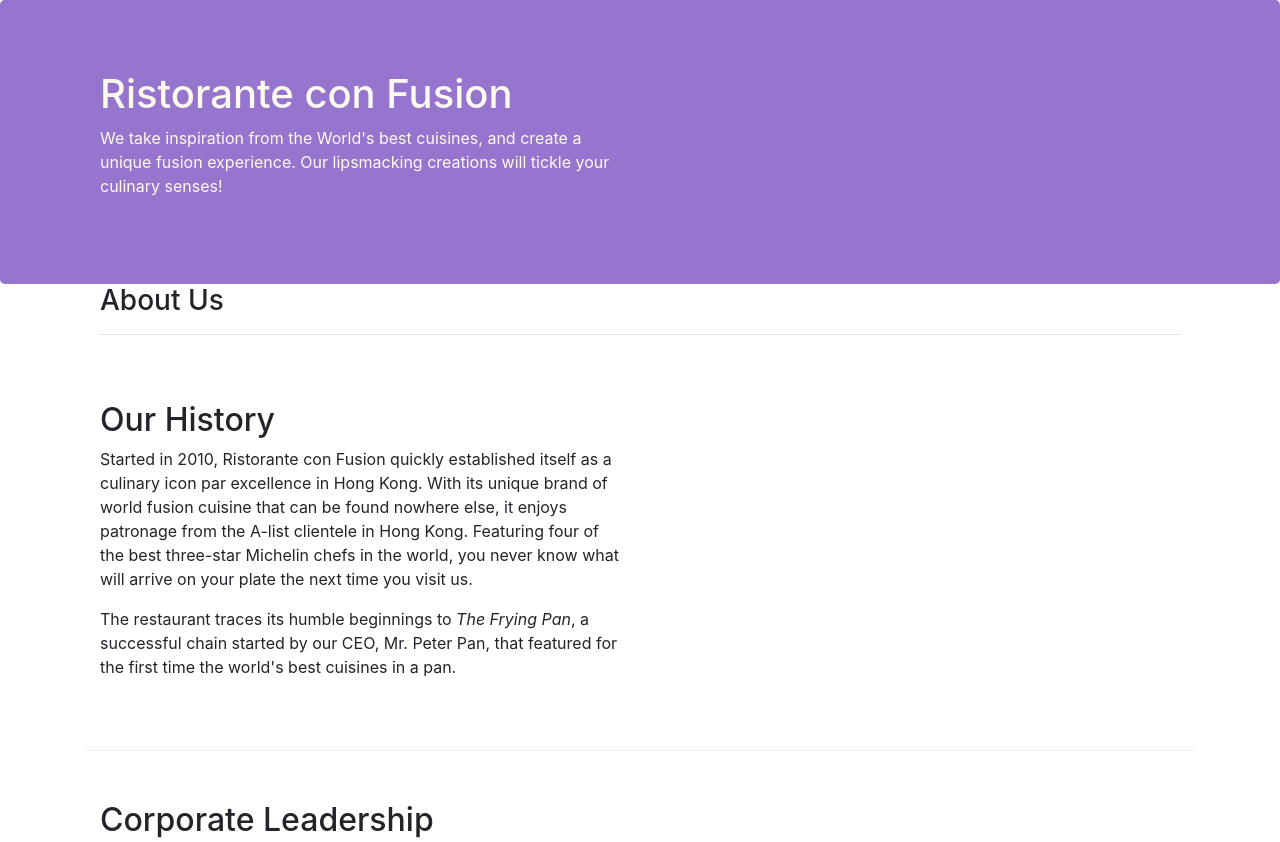
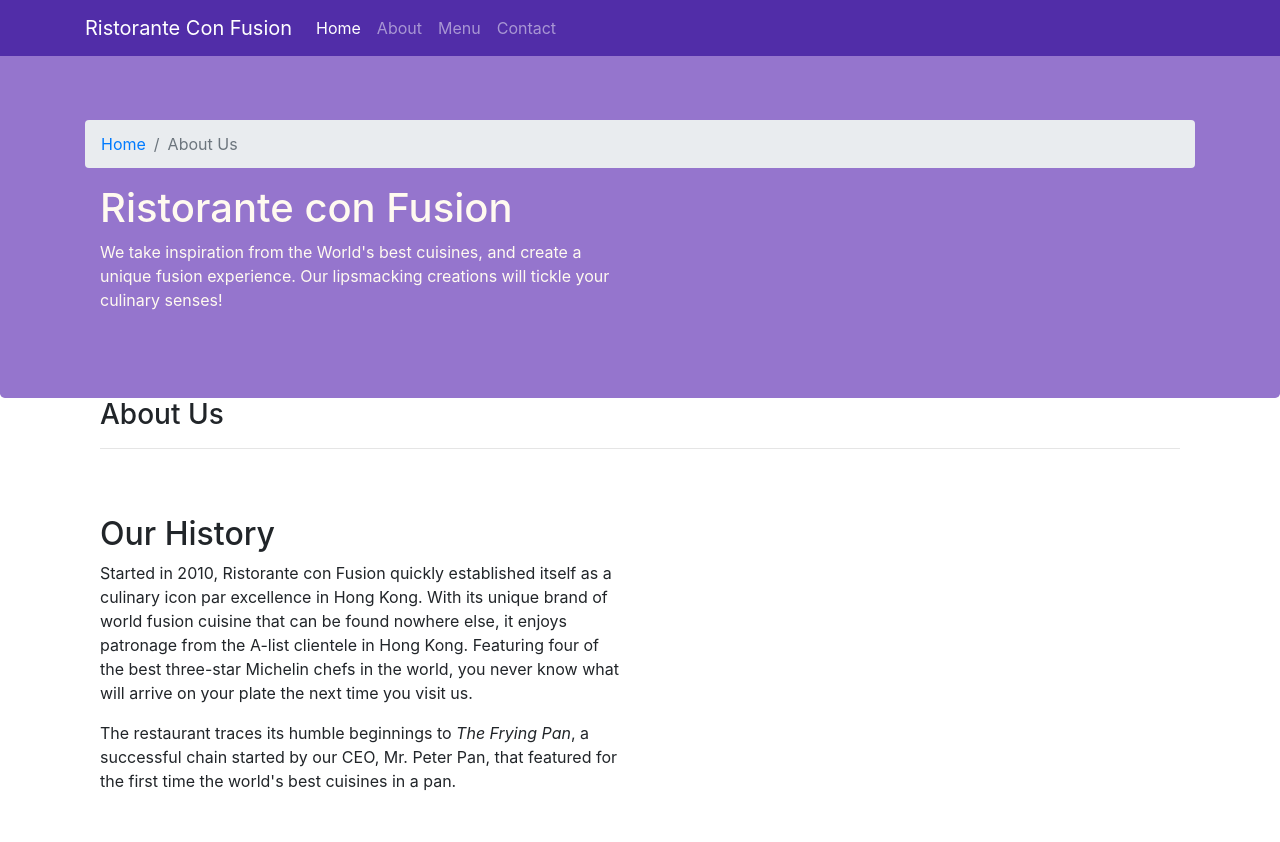
Before and after one commit to Q-Khai/conFusion-SE150823, a website: page aboutus.html in a window 1280 px wide. Shown: the top 842 px of the page. Drawn offline with nearby package versions, Linux system fonts and the light colour scheme.

Commit message:
Navbar and Breadcrumbs

```diff
--- a/aboutus.html
+++ b/aboutus.html
@@ -16,9 +16,29 @@
 </head>
 
 <body>
+    <nav class="navbar navbar-dark navbar-expand-sm fixed-top">
+        <div class="container">
+            <a class="navbar-brand" href="./index.html">Ristorante Con Fusion</a>
+            <div class="collapse navbar-collapse" id="Navbar">
+                <ul class="navbar-nav mr-auto">
+                    <li class="nav-item active"><a class="nav-link" href="./index.html">Home</a></li>
+                    <li class="nav-item"><a class="nav-link" href="./aboutus.html">About</a></li>
+                    <li class="nav-item"><a class="nav-link" href="#">Menu</a></li>
+                    <li class="nav-item"><a class="nav-link" href="#">Contact</a></li>
+                </ul>
+            </div>
+        </div>
+        <button class="navbar-toggler" type="button" data-toggle="collapse" data-target="#Navbar">
+            <span class="navbar-toggler-icon"></span>
+        </button>
+    </nav>
 
     <header class="jumbotron">
         <div class="container">
+            <ol class="col-12 breadcrumb">
+                <li class="breadcrumb-item"><a href="./index.html">Home</a></li>
+                <li class="breadcrumb-item active">About Us</li>
+            </ol>
             <div class="row row-header">
                 <div class="col-12 col-sm-6">
                     <h1>Ristorante con Fusion</h1>
--- a/css/styles.css
+++ b/css/styles.css
@@ -28,3 +28,12 @@ address{
     margin:0px;
     color:#0f0f0f;
 }
+
+body{
+    padding:50px 0px 0px 0px;
+    z-index:0;
+}
+
+.navbar-dark {
+     background-color: #512DA8;
+}
```
Also changed, not shown: index.html (+16 -0 lines).
